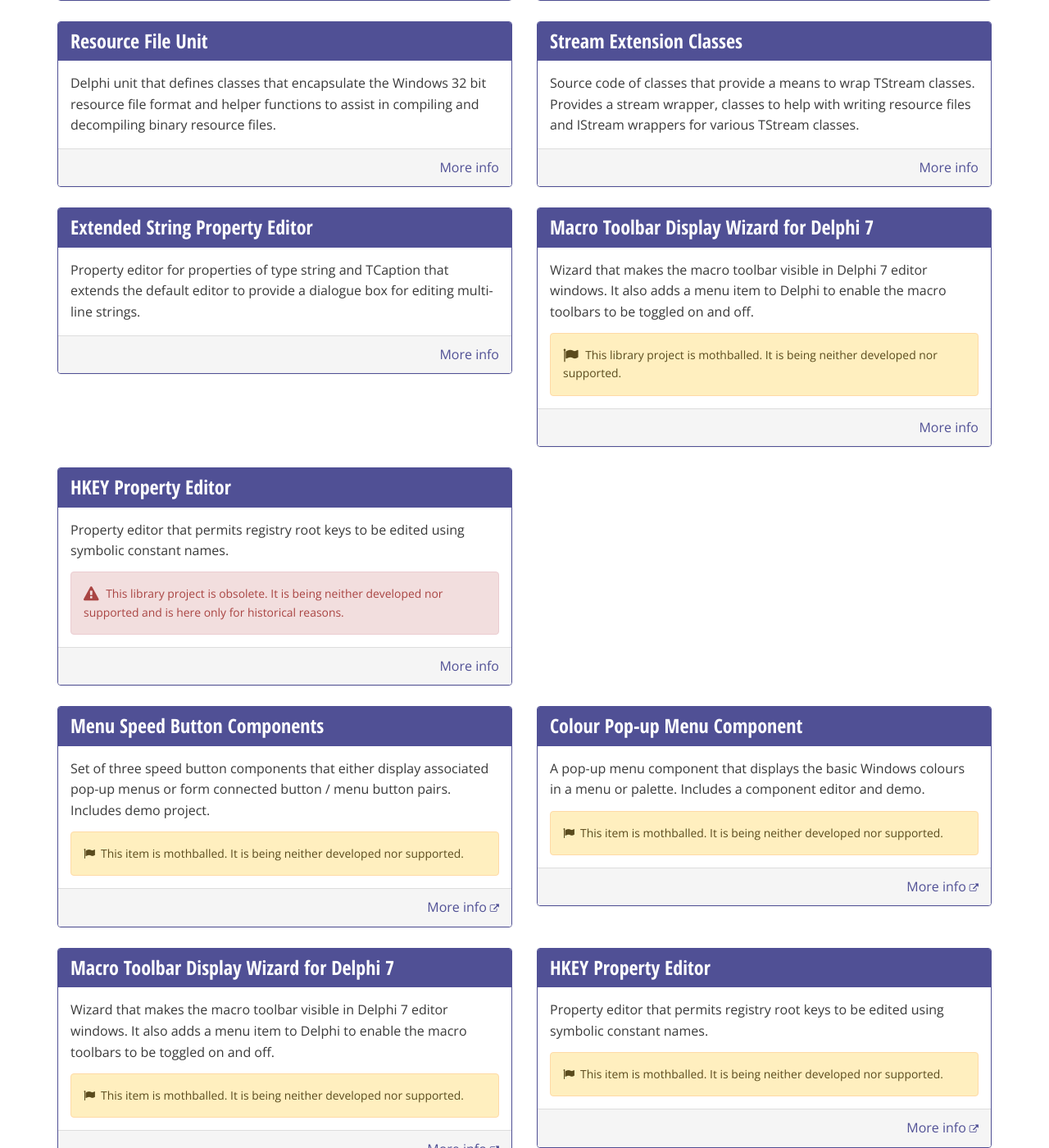
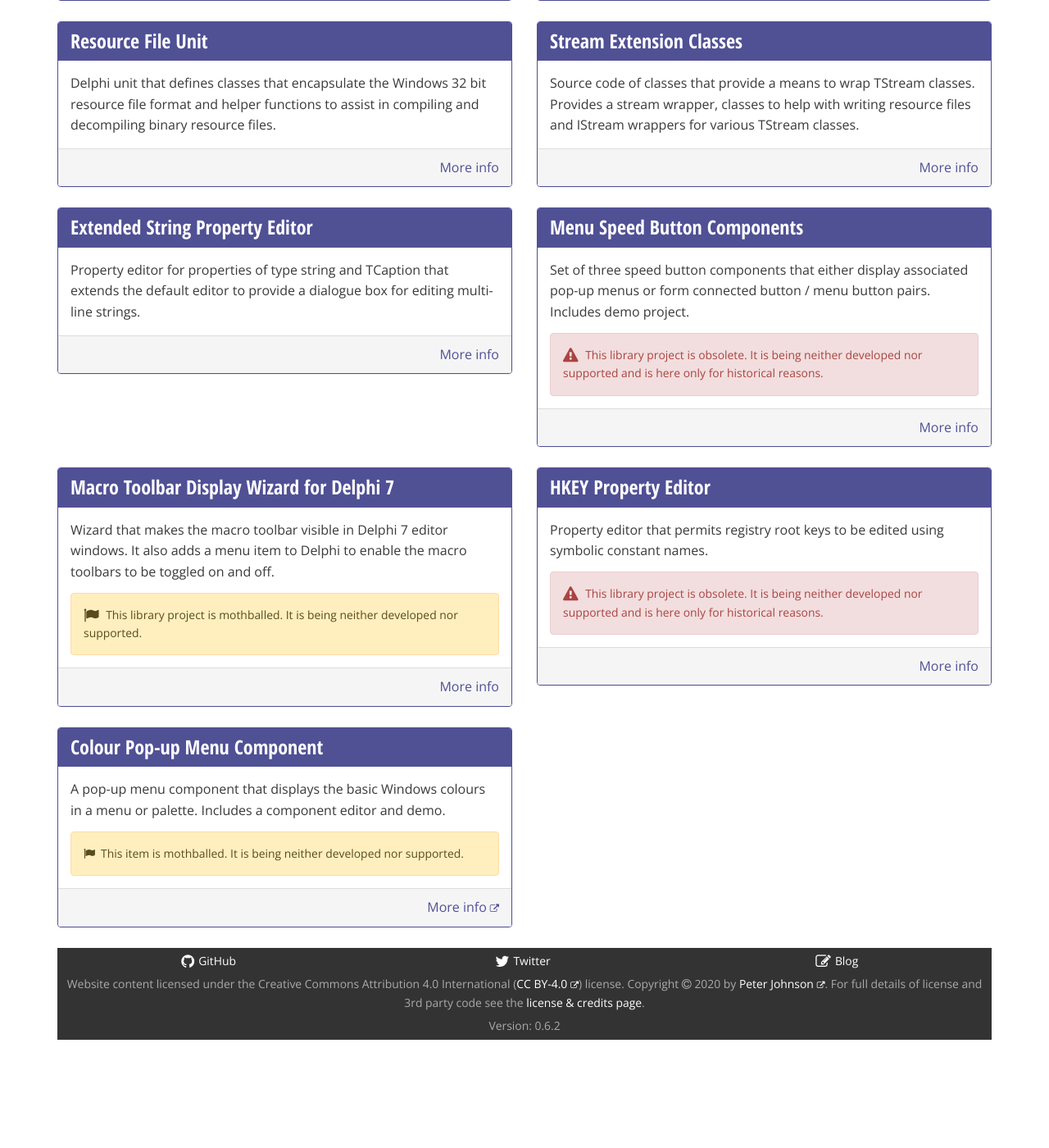
Before and after one commit to delphidabbler/delphidabbler.github.io, a Jekyll site: the page built from codelib.html, in a window 1280 px wide and 1400 px high, scrolled down 1807 px. Shown: the whole window at 82% size. Built offline with Jekyll 4.4.1, drawn with Linux system fonts in a browser that asks for light colours; nearby versions of some CDN libraries; after the commit the page ends 3087 px from its top, so only the background shows below that.

Commit message:
Add new page for obsolete Menu Speed Button components
Also add required image files.

```diff
--- a/_data/codelib.yml
+++ b/_data/codelib.yml
@@ -9,14 +9,6 @@
 
 # TODO: replace more-info links to delphidabbler.com with links program pages on this site, as they come on line
 -
-  #18
-  id: menusbtn
-  title: "Menu Speed Button Components"
-  precis: "Specialised speed buttons relating to popup menus"
-  summary: "Set of three speed button components that either display associated pop-up menus or form connected button / menu button pairs. Includes demo project."
-  mothballed: true
-  more-info: "http://delphidabbler.com/software/menusbtn"
--
   #19
   id: cmenu
   title: "Colour Pop-up Menu Component"
@@ -24,19 +16,3 @@
   summary: "A pop-up menu component that displays the basic Windows colours in a menu or palette. Includes a component editor and demo."
   mothballed: true
   more-info: "http://delphidabbler.com/software/cmenu"
--
-  #20
-  id: mtdwiz
-  title: "Macro Toolbar Display Wizard for Delphi 7"
-  precis: "Wizard enables the macro toolbar in Delphi 7 editor windows."
-  summary: "Wizard that makes the macro toolbar visible in Delphi 7 editor windows. It also adds a menu item to Delphi to enable the macro toolbars to be toggled on and off."
-  mothballed: true
-  more-info: "http://delphidabbler.com/software/mtdwiz"
--
-  #21
-  id: hkeype
-  title: "HKEY Property Editor"
-  precis: "Property editor for registry root keys"
-  summary: "Property editor that permits registry root keys to be edited using symbolic constant names."
-  mothballed: true
-  more-info: "http://delphidabbler.com/software/hkeype"
--- /dev/null
+++ b/_software/menusbtn.html
@@ -0,0 +1,183 @@
+---
+layout: "codelib-tplt"
+group: lib
+priority: 180
+version: "1.1"
+release-date: "2007-08-15"
+platforms: ["Win32"]
+frameworks: ["IDE"]
+compatibility: "Delphi 4 & later"
+title: "Menu Speed Button Components"
+precis: "Specialised speed buttons relating to popup menus"
+summary: "Set of three speed button components that either display associated pop-up menus or form connected button / menu button pairs. Includes demo project."
+want-header-buttons: false
+status: "obsolete"
+---
+{% assign dl-file = page.dl-file-prefix | append: page.version | append: ".zip" %}
+{% assign dl-url = page.download-base-url | append: dl-file %}
+
+<section class="panel panel-danger">
+  <div class="panel-heading">
+    <h2 class="panel-title">
+      Obsolete
+    </h2>
+  </div>
+  <div class="panel-body">
+		<p class="lead">
+			Development of <em>{{ page.title }}</em> is frozen.
+		</p>
+		<p>
+			These components were originally written back in 2001 to get round a well known display problem that Delphi's tool button control had with some display drivers (as on an old Dell machine of mine). I used speed buttons to avoid having to use tool buttons, and needed a button that supported drop down menus, so wrote these components.
+		</p>
+		<p>
+			Now that those driver problems are long gone the original justification has disappeared. These days I use standard tool buttons and action bars.
+			Furthermore, the design of the menu speed button components doesn't lend itself to the easy application of themes from Windows XP onwards. As a result I never developed the components further.
+		</p>
+		<p>
+			The final release was issued as v1.1 on 15th August 2007, adding a new feature requested by a user. At the same time I licensed the code under the Mozilla Public License.
+		</p>
+		<p class="alert alert-danger glyph">
+			Given the above, and the fact that the components have not been tested on modern Delphis, the components could cause more problems than they solve. For that reason I <strong>strongly advise that you do not install these components</strong>.
+		</p>
+		<p>
+			Having said all that, if you want to take on development or simply want to take a look at the code please go ahead.
+		</p>
+		<p class="alert alert-warning lead glyph">
+			There is no support available for <em>{{ page.title }}</em>. Please do not report any bugs or request new features.
+		</p>
+  </div>
+</section>
+
+<section class="panel panel-default">
+  <div class="panel-heading">
+    <h2 class="panel-title">
+      Overview
+    </h2>
+  </div>
+  <div class="panel-body">
+		<p>
+			This unit contains a set of three speed button components derived from Delphi's <var>TSpeedButton</var>. The buttons either display associated pop-up menus or link together to form connected button / menu button pairs. The speed buttons are designed for use on toolbars, but have other uses. The components are discussed below.
+		</p>
+
+		<h3> <!-- TODO: make this into a hideable section -->
+			Components
+		</h3>
+
+		<h4>
+			TPJMenuSpeedButton
+		</h4>
+		<!-- TODO: try to create a responsive class to float images right on larger screen and centre them above text on phones -->
+		<div class="clearfix">
+			<img src="{{ site.base-url }}{{ site.data.core.software-images-base-url}}/menusb-1.gif" alt="TPJMenuSpeedButton example" title="TPJMenuSpeedButton example" class="pull-right-xs" />
+			<p>
+				When this speed button is clicked it displays an associated pop-up menu.
+			</p>
+			<p>
+				A <var>TPopupMenu</var> component is associated with this speed button using the <var>ActiveMenu</var> property. The menu is displayed adjacent to the button. The button can be configured to stay down while the menu is displayed or to return to the up position as soon as it is released.
+			</p>
+			<p class="alert alert-info">
+				The example shown depicts <var>TPJMenuSpeedButton</var> displaying a menu after being clicked. The button has been configured to stay down while the menu is displayed.
+			</p>
+		</div>
+
+		<h4>
+			TPJLinkedSpeedButton
+		</h4>
+		<div class="clearfix">
+			<img src="{{ site.base-url }}{{ site.data.core.software-images-base-url}}/menusb-2.gif" alt="TPJLinkedSpeedButton example" title="TPJLinkedSpeedButton example" class="pull-right-xs" />
+			<p>
+				This speed button can link to and control a slave button that itself controls a pop-up menu.
+			</p>
+			<p>
+				The button acts like a normal speed button until a <var>TPJLinkedMenuSpeedButton</var> (see below) is linked using the <var>MenuButton</var> property. The <var>TPJLinkedSpeedButton</var> then takes over control of the menu button, with both buttons being depressed together, both being enabled or disabled together and both being moved together.
+			</p>
+			<p>
+				You can configure the button to automatically trigger any the default menu item of the active menu of the linked speed button.
+			</p>
+			<p>
+				To understand more about this component please read about <var>TPJLinkedMenuSpeedButton</var> below.
+			</p>
+			<p class="alert alert-info">
+				The example shown depicts a linked pair of buttons with the <var>TPJLinkedSpeedButton</var> being clicked and causing the linked menu button to also be depressed.
+			</p>
+		</div>
+
+		<h4>
+			TPJLinkedMenuSpeedButton
+		</h4>
+		<div class="clearfix">
+			<img src="{{ site.base-url }}{{ site.data.core.software-images-base-url}}/menusb-3.gif" alt="TPJLinkedMenuSpeedButton example" title="TPJLinkedMenuSpeedButton example" class="pull-right-xs" />
+			<p>
+				This component functions like a <var>TPJMenuSpeedButton</var> but can be linked to, and controlled by, a <var>TPJLinkedSpeedButton</var>. By default this button is narrow and displays a down arrow glyph. The button &quot;sticks&quot; to the right hand side of the controlling button and moves with it.
+			</p>
+			<p>
+				This button is designed for those situations where a dual-action button is required: either the main button is clicked to initiate a default action or the attached menu button is clicked to choose from a menu.
+			</p>
+			<p class="alert alert-info">
+				The example shown depicts a linked pair of buttons with the <var>TPJLinkedMenuSpeedButton</var> being clicked and displaying its menu. By setting a property you can align the menu under the <var>TPJLinkedSpeedButton</var> instead.
+			</p>
+		</div>
+
+		<h3>
+			Help file
+		</h3>
+		<p>
+			These components are supplied with an <em>OpenHelp</em> compatible help file that works with the Delphi 4 to 7 IDE. The help file will not integrate with Delphi 2005 and later, but can be used as a stand-alone help file.
+		</p>
+		<p class="alert alert-danger">
+			Note that WinHelp is not available, and does not work, with Windows 10.
+		</p>
+
+		<h3>
+			Demo project
+		</h3>
+		<p>
+			A demo project is also provided in the download.
+		</p>
+	</div>
+</section>
+
+<section class="panel panel-default">
+  <div class="panel-heading">
+    <h2 class="panel-title">
+      Get The Code
+    </h2>
+  </div>
+  <div class="panel-body">
+		<p>
+      The source code of <em>{{page.title}}</em> is archived on Google Drive.
+		</p>
+		<p>
+			You can download it as <strong><a href="https://drive.google.com/file/d/170WfQ9Zgph6p9rwt9qLFueB1tkyB7aO5/view?usp=sharing">menusb.zip</a></strong>.
+		</p>
+	</div>
+</section>
+
+<section class="panel panel-default">
+  <div class="panel-heading">
+    <h2 class="panel-title">
+      Installation
+    </h2>
+  </div>
+  <div class="panel-body">
+		<p class="text-danger strong">
+			<span class="fa fa-exclamation-triangle fa-x-pad-right"></span>Remember, you are strongly advised not to install these components.
+		</p>
+    <p>
+			Information about how to install the components can be found in the <code>ReadMe.htm</code> file included in the download zip file.
+		</p>
+  </div>
+</section>
+
+<section class="panel panel-default">
+  <div class="panel-heading">
+    <h2 class="panel-title">
+      License
+    </h2>
+  </div>
+  <div class="panel-body">
+    <p>
+     <span class="fa fa-copyright fa-pull-left fa-3x"></span> The <em>{{page.title}}</em> are open source. They are copyright &copy; 2001-2007 by <a href="http://en.gravatar.com/delphidabbler" aria-label="Peter Johnson's Gravatar account">Peter Johnson</a>. The source code is made available under the terms of the <a href="http://www.mozilla.org/MPL/1.1/" aria-label="Mozilla Public License v1.1 on mozilla.org">Mozilla Public License v1.1</a>. All relevant trademarks are acknowledged.
+    </p>
+  </div>
+</section>
```
Also changed, not shown: assets/images/software/menusb-1.gif (added), assets/images/software/menusb-2.gif (added), assets/images/software/menusb-3.gif (added).
